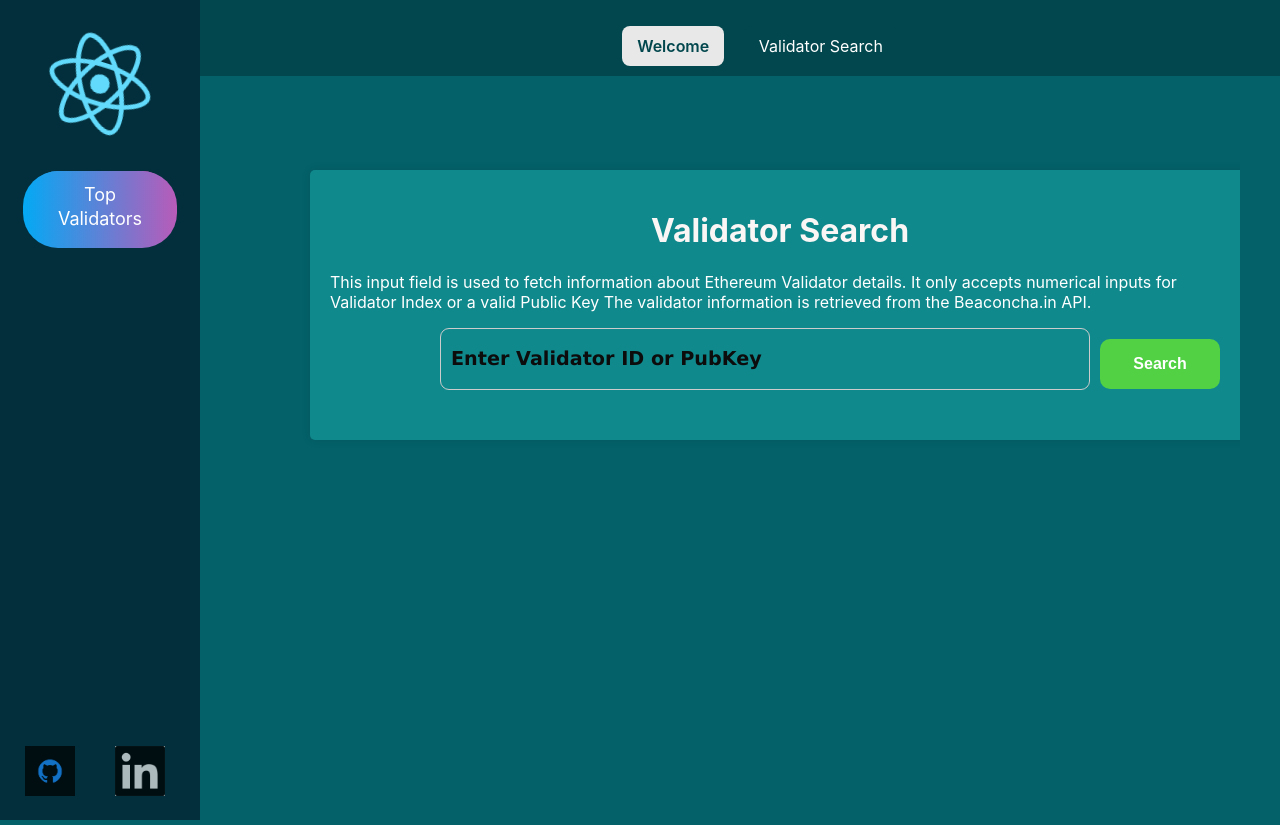
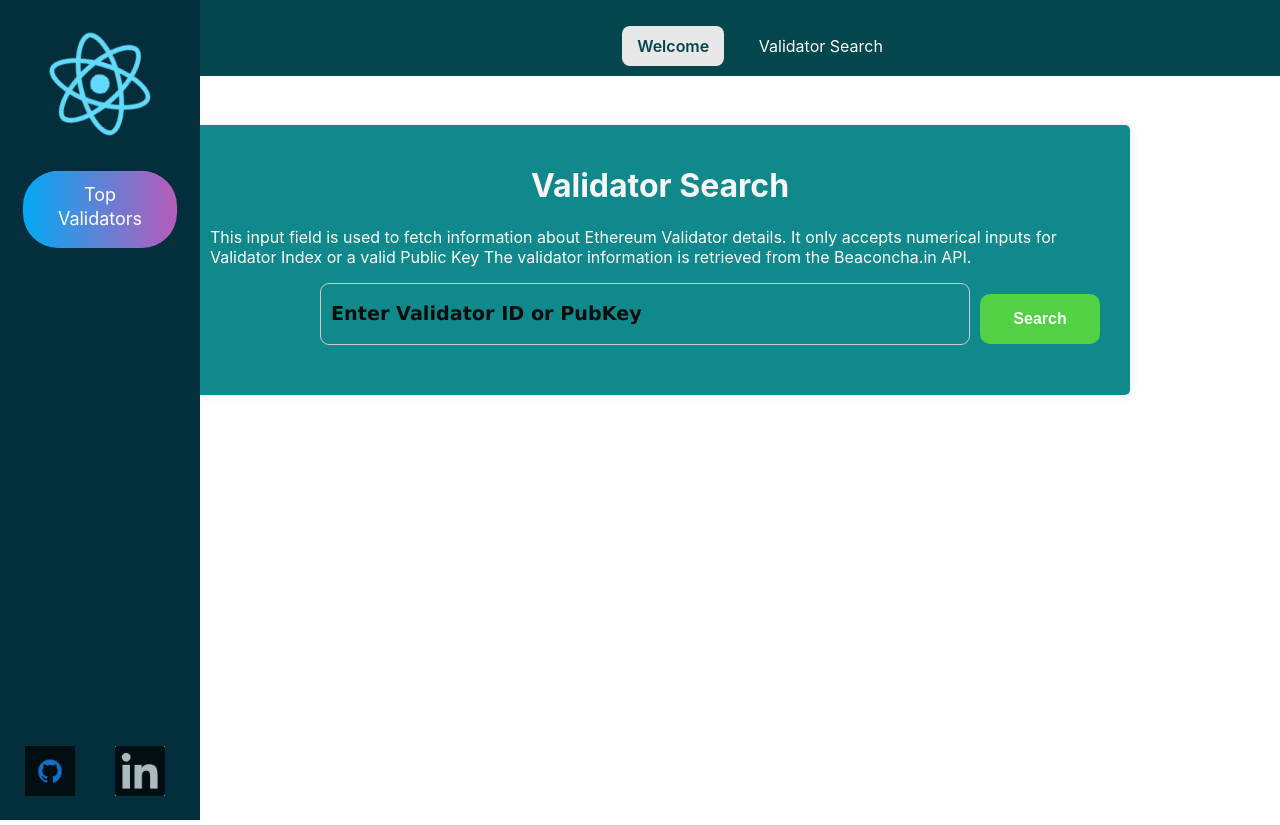
Before and after one commit to kritz12/Ethereum-Validator, a React (Create React App) app: page /validator in a window 1280 px wide. Before the commit the page ends 800 px from the top, so only its background shows below. Built offline with nearby package versions, Linux system fonts and the light colour scheme.

Commit message:
Update App.css

```diff
--- a/src/App.css
+++ b/src/App.css
@@ -1,3 +1,4 @@
+/* App.css */
 body, html {
   margin: 0;
   padding: 0;
@@ -5,23 +6,19 @@ body, html {
   display: flex;
   justify-content: center;
   align-items: center;
-  background-color: #046169;
-  color: white;
-
+  height: 100%;
+  overflow-y: auto;
+  overflow-x: hidden;/* Prevents scrolling */
 }
 
-.App {
+#root {
+  width: 100%;
+  height: 100%;
   display: flex;
-  flex-direction: column;
-  width: 100%;
-  max-width: 1200px;
-  height: 100%;
-  overflow: hidden;
 }
 
-
 .sidebar {
-  background-color: #f0f0f0;
+  background-color: rgba(237, 191, 191, 0.8); /* Sidebar with some transparency */
   width: 250px;
   padding: 20px;
   position: fixed;
@@ -29,33 +26,44 @@ body, html {
   left: 0;
   height: 100%;
   overflow-y: auto;
-}
-
-.sidebar-container {
-  height: 100%;
-}
-
-.sidebar-links {
-  list-style-type: none;
-  padding: 0;
-}
-
-.sidebar-links li {
-  margin-bottom: 10px;
-}
-
-.sidebar-links a {
-  color: #333;
-  text-decoration: none;
-  font-size: 1rem;
+  z-index: 2; /* Ensures the sidebar content is above the overlay */
 }
 
 .main-content {
-  padding-top: 60px;
-  margin-left: 250px;
+  flex: 1;
+  display: flex;
+  flex-direction: column;
+  margin-left: 190px;
+  position: relative;
+}
+
+.background-image {
+  position: absolute;
+  left: 0;
+  width: 100%;
+  height: 100%;
+  background-image: url('wp2302899-ethereum-wallpapers.jpg');
+  background-size: fill;
+  background-position: center;
+  z-index: 1; /* Ensures the background image is behind the content */
+}
+
+.blur-overlay {
+  position: absolute;
+  top: 0;
+  left: 0;
+  width: 100%;
+  height: 100%;
+  backdrop-filter: blur(8px);
+  z-index: 2; /* Ensures the overlay is above the background */
+}
+
+.content-container {
+  position: relative;
+  z-index: 3; /* Ensures the content is above the overlay */
+  width: 100%;
   padding: 20px;
-  flex: 1;
-  overflow: hidden;
+  border-radius: 10px;
 }
 
 @media (max-width: 768px) {
@@ -71,5 +79,7 @@ body, html {
     height: auto;
   }
 
-
+  .main-content {
+    margin-left: 0;
+  }
 }
```
